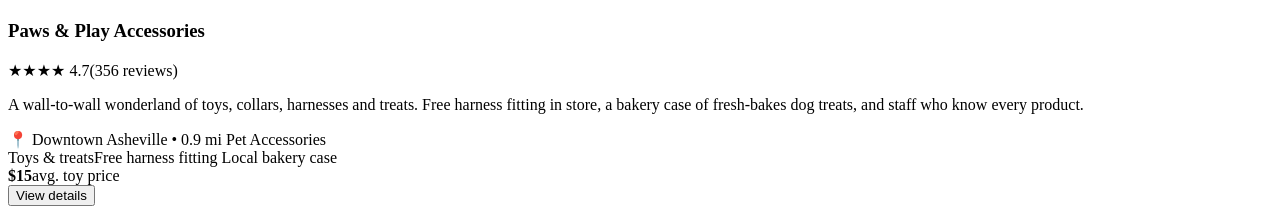
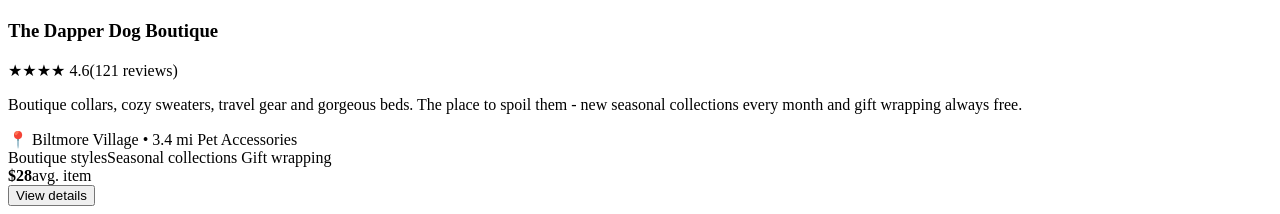
Before and after one commit to RoxZayn7/HappyTails, a plain HTML site: page index.html in a window 1280 px wide. Shown: the part 6289-6503 px from the top of the page. Drawn offline with Linux system fonts and the light colour scheme.

Commit message:
article 12

```diff
--- a/index.html
+++ b/index.html
@@ -262,19 +262,19 @@
                 </div>
             </article>
 
-            <!-- 11. Accessories -->
-            <article class="card" data-cat="accessories" data-pets="dog cat small" data-phone="8285550147" data-email="shop@pawsandplay.example" data-includes="Free in-store harness &amp; coat fitting|Fresh-bakes treats daily|Enrichment toy advice by pet size|Birthday club with free treat">
+            <!-- 12. Accessories -->
+            <article class="card" data-cat="accessories" data-pets="dog cat" data-phone="8285550191" data-email="hello@dapperdog.example" data-includes="Designer collars, sweaters &amp; beds|Seasonal &amp; holiday collections|Free gift wrapping|Special orders in 3-5 days">
                 <div class="photo-box" style="--c:#FDE3D9">
-                    <img src="https://images.unsplash.com/photo-1583337130417-3346a1be7dee?q=80&amp;w=800&amp;auto=format&amp;fit=crop" alt="A puppy wearing a yellow hoodie" loading="lazy">
+                    <img src="https://images.unsplash.com/photo-1558788353-f76d92427f16?q=80&amp;w=800&amp;auto=format&amp;fit=crop" alt="A happy dog with its tongue out loading="lazy">
                 </div>
                 <div class="card-body">
-                    <h3> Paws &amp; Play Accessories</h3>
-                    <div class="rating-row"><span class="stars"> ★★★★</span><span> 4.7</span><span class="rev">(356 reviews)</span></div>
-                    <p class="desc">A wall-to-wall wonderland of toys, collars, harnesses and treats. Free harness fitting in store, a bakery case of fresh-bakes dog treats, and staff who know every product.</p>
-                    <div class="meta-row"><span> 📍 Downtown Asheville • 0.9 mi </span><span> Pet Accessories</span></div>
-                    <div class="tags"><span class="tag">Toys &amp; treats</span><span class="tag">Free harness fitting </span><span class="tag">Local bakery case</span></div>
+                    <h3> The Dapper Dog Boutique</h3>
+                    <div class="rating-row"><span class="stars"> ★★★★</span><span> 4.6</span><span class="rev">(121 reviews)</span></div>
+                    <p class="desc">Boutique collars, cozy sweaters, travel gear and gorgeous beds. The place to spoil them - new seasonal collections every month and gift wrapping always free.</p>
+                    <div class="meta-row"><span> 📍 Biltmore Village • 3.4 mi </span><span> Pet Accessories</span></div>
+                    <div class="tags"><span class="tag">Boutique styles</span><span class="tag">Seasonal collections </span><span class="tag">Gift wrapping</span></div>
                     <div class="card-foot">
-                        <div class="price"><b>$15</b><span>avg. toy price</span></div>
+                        <div class="price"><b>$28</b><span>avg. item</span></div>
                         <button class="details-btn" type="button">View details</button>
                     </div>
                 </div>
```
